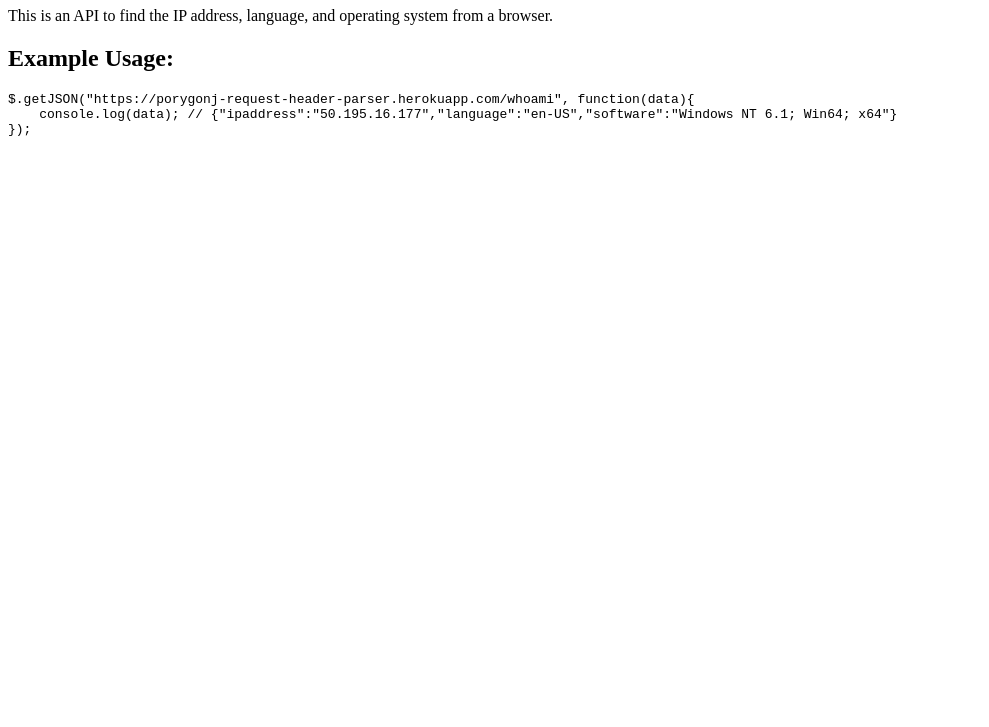
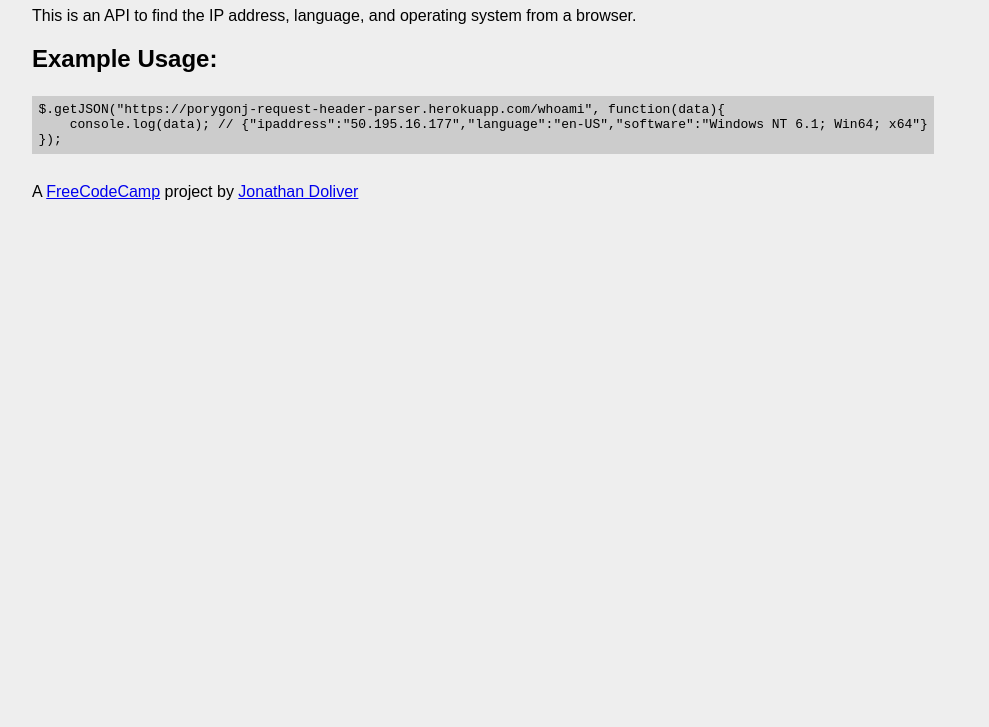
Before and after one commit to jhd-dev/request-header-parser, a website: page public/index.html in a window 1280 px wide. Shown: the part 73-800 px from the top of the page, without its empty margins (0-989 px from the left). Drawn offline with Linux system fonts and the light colour scheme.

Commit message:
added styling and links

```diff
--- a/public/css/style.css
+++ b/public/css/style.css
@@ -0,0 +1,22 @@
+body {
+    font-family: sans-serif;
+    background-color: #eee;
+}
+
+#wrapper {
+    margin: 0 0 0 24px;
+}
+
+.head {
+    margin-bottom: 10px;
+}
+
+.example pre {
+    display: inline-block;
+    padding: 0.5em;
+    background-color: #ccc;
+}
+
+.credit {
+    margin: 16px 0 0 0;
+}
--- a/public/index.html
+++ b/public/index.html
@@ -10,8 +10,8 @@
             <h2 class="head">Example Usage:</h2>
             <code class="example"><pre>$.getJSON("https://porygonj-request-header-parser.herokuapp.com/whoami", function(data){
     console.log(data); // {"ipaddress":"50.195.16.177","language":"en-US","software":"Windows NT 6.1; Win64; x64"}
-});
-            </pre></code>
+});</pre></code>
+            <footer class="credit">A <a href="https://www.freecodecamp.com" target="_blank">FreeCodeCamp</a> project by <a href="https://github.com/porygonj" target="_blank">Jonathan Doliver</a></footer>
         </div>
     </body>
 </html>
```
